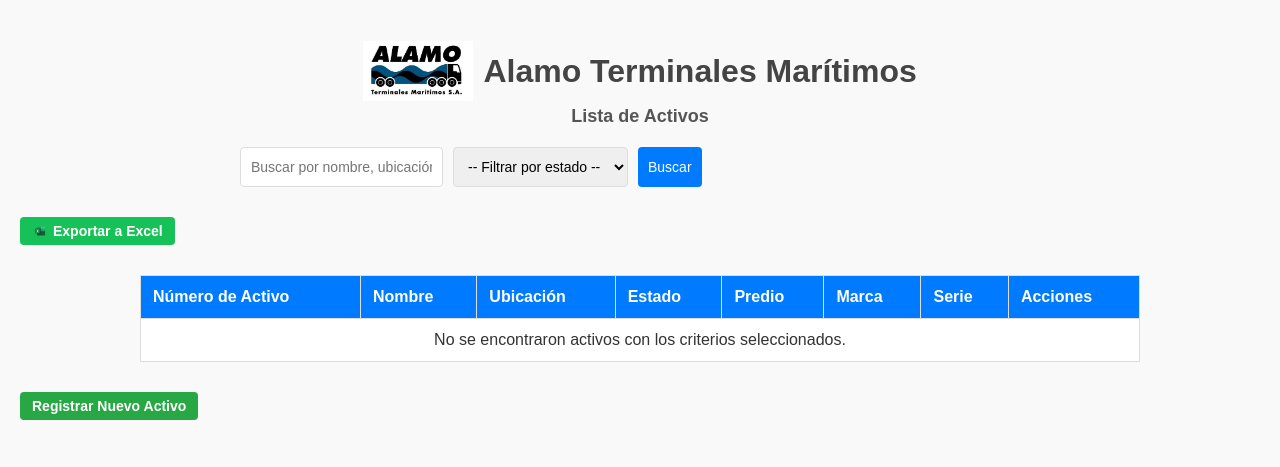
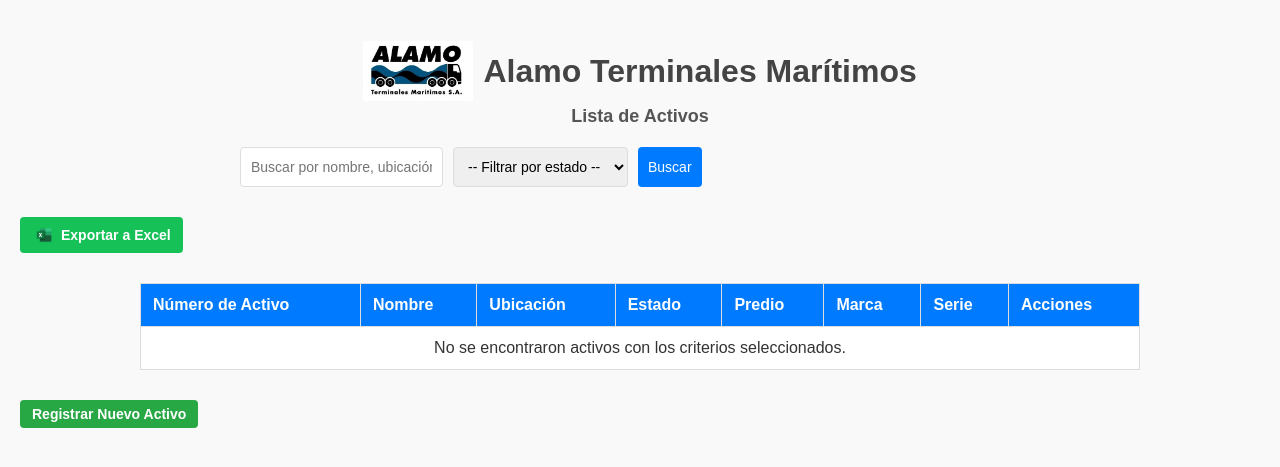
Before and after one commit to alamodylan/Activos, a Flask app: page / in a window 1280 px wide. Shown: the top 467 px of the page. Run offline with Flask 3, Linux system fonts and the light colour scheme; data that the repository does not hold is empty; some libraries are stand-ins or nearby versions.

Commit message:
CAmbios en botones 4

```diff
--- a/templates/index.html
+++ b/templates/index.html
@@ -173,8 +173,8 @@
         }
 
         .export-link .icon {
-            width: 16px; /* Tamaño pequeño del icono */
-            height: 16px;
+            width: 24px; /* Aumenta el tamaño */
+    height: 24px;
         }
     </style>
 </head>
@@ -200,10 +200,12 @@
     </div>
 
     <!-- Enlace para exportar a Excel -->
+    <div class="button-container">
     <a href="/exportar_excel" class="export-link">
         <img src="{{ url_for('static', filename='LogoExcel.png') }}" alt="Excel" class="icon">
         Exportar a Excel
     </a>
+    </div>
 
     <!-- Tabla de activos -->
     <div class="table-container">
@@ -249,6 +251,6 @@
     </div>
 
     <!-- Enlace para registrar un nuevo activo -->
-    <a href="/registrar" class="export-link" style="background-color: #28a745;">Registrar Nuevo Activo</a>
+    <a href="/registrar" class="export-link new-asset" style="background-color: #28a745;">Registrar Nuevo Activo</a>
 </body>
 </html>
```
